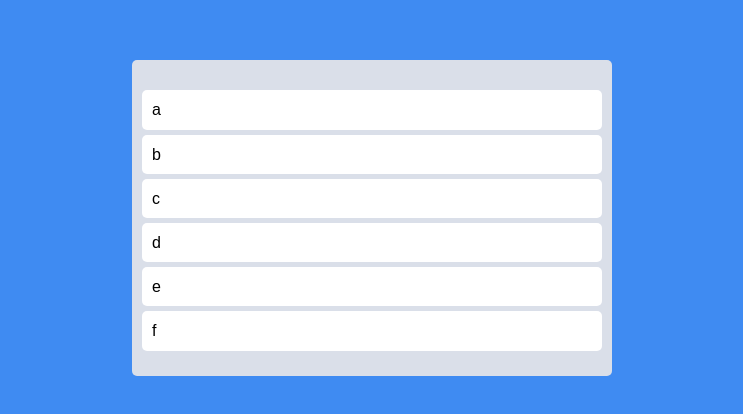
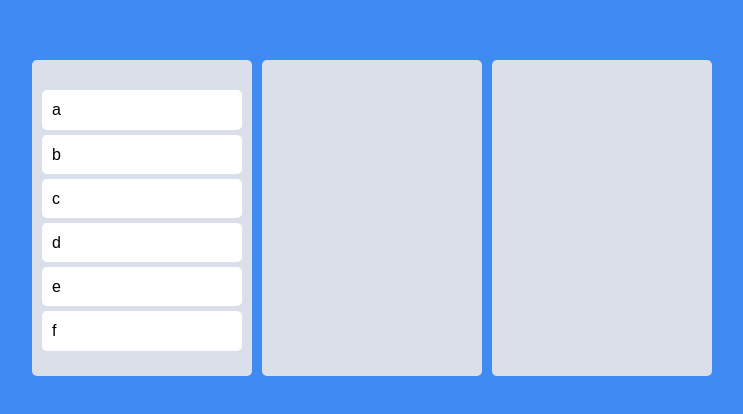
Before and after one commit to Kim-Hyeong-joon/ReactJS-Trello-Clone, a React (Create React App) app: page / in a window 1280 px wide. Shown: the part 182-596 px from the top of the page, without its empty margins (268-1011 px from the left). Built offline with nearby package versions, Linux system fonts and the light colour scheme.

Commit message:
#7.8 Multi Boards

```diff
--- a/src/App.tsx
+++ b/src/App.tsx
@@ -7,11 +7,11 @@ import {
 import { useRecoilState, useRecoilValue } from "recoil";
 import styled from "styled-components";
 import { toDoState } from "./atoms";
-import DragabbleCard from "./Components/DragabbleCard";
+import Board from "./Components/Board";
 
 const Wrapper = styled.div`
   display: flex;
-  max-width: 480px;
+  max-width: 680px;
   width: 100%;
   margin: 0 auto;
   align-items: center;
@@ -22,43 +22,29 @@ const Wrapper = styled.div`
 const Boards = styled.div`
   display: grid;
   width: 100%;
-  grid-template-columns: repeat(1, minmax(0, 1fr));
-`;
-
-const Board = styled.div`
-  background-color: ${(props) => props.theme.boardColor};
-  padding: 20px 10px;
-  padding-top: 30px;
-  border-radius: 5px;
-  min-height: 200px;
+  grid-template-columns: repeat(3, minmax(0, 1fr));
+  gap: 10px;
 `;
 
 function App() {
   const [toDos, setToDos] = useRecoilState(toDoState);
   const onDragEnd = ({ draggableId, destination, source }: DropResult) => {
     if (!destination) return;
-    setToDos((oldToDos) => {
+    /* setToDos((oldToDos) => {
       const copyToDos = [...oldToDos];
       copyToDos.splice(source.index, 1);
       copyToDos.splice(destination?.index, 0, draggableId);
       return copyToDos;
-    });
+    }); */
   };
   return (
     <DragDropContext onDragEnd={onDragEnd}>
       <Wrapper>
-        <Droppable droppableId="one">
-          {(magic) => (
-            <Boards>
-              <Board ref={magic.innerRef} {...magic.droppableProps}>
-                {toDos.map((toDo, index) => (
-                  <DragabbleCard key={toDo} toDo={toDo} index={index} />
-                ))}
-                {magic.placeholder}
-              </Board>
-            </Boards>
-          )}
-        </Droppable>
+        <Boards>
+          {Object.keys(toDos).map((boardId) => (
+            <Board boardId={boardId} key={boardId} toDos={toDos[boardId]} />
+          ))}
+        </Boards>
       </Wrapper>
     </DragDropContext>
   );
--- /dev/null
+++ b/src/Components/Board.tsx
@@ -0,0 +1,33 @@
+import { Droppable } from "react-beautiful-dnd";
+import styled from "styled-components";
+import DragabbleCard from "./DragabbleCard";
+
+const Wrapper = styled.div`
+  background-color: ${(props) => props.theme.boardColor};
+  padding: 20px 10px;
+  padding-top: 30px;
+  border-radius: 5px;
+  min-height: 200px;
+`;
+
+interface IBoard {
+  toDos: string[];
+  boardId: string;
+}
+
+function Board({ toDos, boardId }: IBoard) {
+  return (
+    <Droppable droppableId={boardId}>
+      {(magic) => (
+        <Wrapper ref={magic.innerRef} {...magic.droppableProps}>
+          {toDos.map((toDo, index) => (
+            <DragabbleCard key={toDo} toDo={toDo} index={index} />
+          ))}
+          {magic.placeholder}
+        </Wrapper>
+      )}
+    </Droppable>
+  );
+}
+
+export default Board;
--- a/src/Components/DragabbleCard.tsx
+++ b/src/Components/DragabbleCard.tsx
@@ -15,7 +15,6 @@ interface IDragabbleCardProps {
 }
 
 function DragabbleCard({ toDo, index }: IDragabbleCardProps) {
-  console.log("render");
   return (
     <Draggable key={toDo} draggableId={toDo} index={index}>
       {(magic) => (
--- a/src/atoms.tsx
+++ b/src/atoms.tsx
@@ -1,6 +1,14 @@
 import { atom, selector } from "recoil";
 
-export const toDoState = atom({
+interface IToDoState {
+  [key: string]: string[];
+}
+
+export const toDoState = atom<IToDoState>({
   key: "toDo",
-  default: ["a", "b", "c", "d", "e", "f"],
+  default: {
+    to_do: ["a", "b", "c", "d", "e", "f"],
+    doing: [],
+    done: [],
+  },
 });
```
